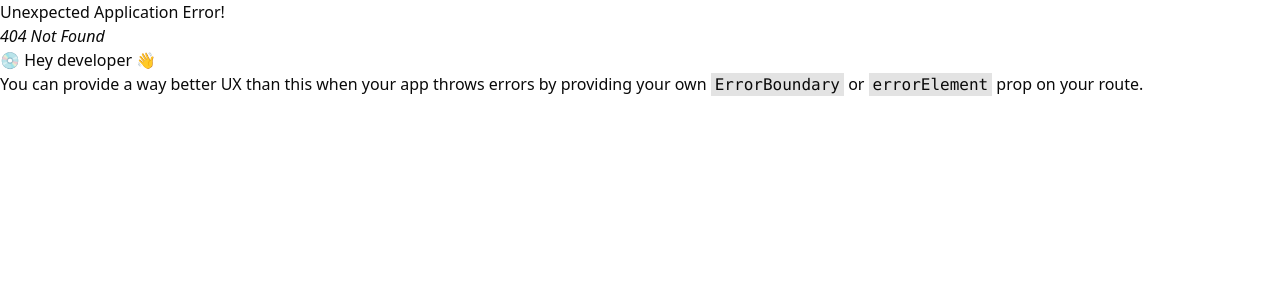
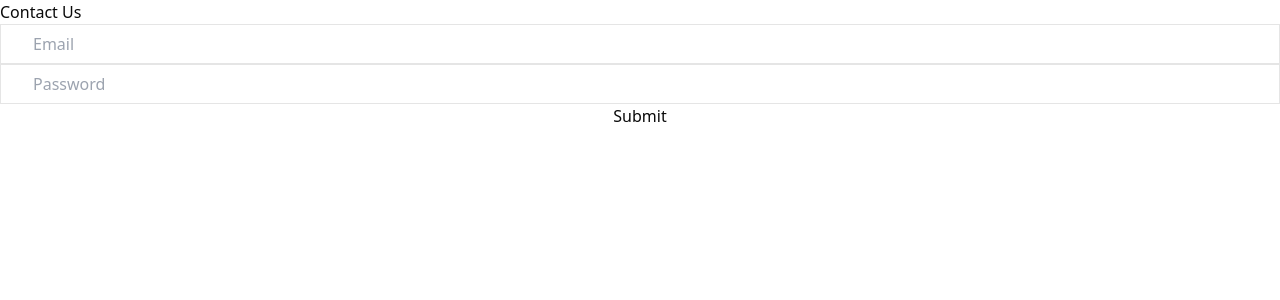
Before and after one commit to Rohan3011/react-node-monorepo, a React (Vite) app in the folder client/: page /contact in a window 1280 px wide. Before the commit this address had no page. Shown: the top 300 px of the page. Built offline with nearby package versions, Linux system fonts and the light colour scheme.

Commit message:
Added Form

```diff
--- a/client/package.json
+++ b/client/package.json
@@ -10,6 +10,8 @@
     "preview": "vite preview"
   },
   "dependencies": {
+    "@hookform/resolvers": "^3.3.4",
+    "@radix-ui/react-label": "^2.0.2",
     "@radix-ui/react-slot": "^1.0.2",
     "@tanstack/react-query": "^5.13.4",
     "axios": "^1.6.2",
@@ -18,10 +20,12 @@
     "lucide-react": "^0.316.0",
     "react": "^18.2.0",
     "react-dom": "^18.2.0",
+    "react-hook-form": "^7.50.1",
     "react-router-dom": "^6.20.1",
     "recoil": "^0.7.7",
     "tailwind-merge": "^2.2.1",
-    "tailwindcss-animate": "^1.0.7"
+    "tailwindcss-animate": "^1.0.7",
+    "zod": "^3.22.4"
   },
   "devDependencies": {
     "@types/react": "^18.2.37",
--- /dev/null
+++ b/client/src/components/ui/form.tsx
@@ -0,0 +1,176 @@
+import * as React from "react"
+import * as LabelPrimitive from "@radix-ui/react-label"
+import { Slot } from "@radix-ui/react-slot"
+import {
+  Controller,
+  ControllerProps,
+  FieldPath,
+  FieldValues,
+  FormProvider,
+  useFormContext,
+} from "react-hook-form"
+
+import { cn } from "@/lib/utils"
+import { Label } from "@/components/ui/label"
+
+const Form = FormProvider
+
+type FormFieldContextValue<
+  TFieldValues extends FieldValues = FieldValues,
+  TName extends FieldPath<TFieldValues> = FieldPath<TFieldValues>
+> = {
+  name: TName
+}
+
+const FormFieldContext = React.createContext<FormFieldContextValue>(
+  {} as FormFieldContextValue
+)
+
+const FormField = <
+  TFieldValues extends FieldValues = FieldValues,
+  TName extends FieldPath<TFieldValues> = FieldPath<TFieldValues>
+>({
+  ...props
+}: ControllerProps<TFieldValues, TName>) => {
+  return (
+    <FormFieldContext.Provider value={{ name: props.name }}>
+      <Controller {...props} />
+    </FormFieldContext.Provider>
+  )
+}
+
+const useFormField = () => {
+  const fieldContext = React.useContext(FormFieldContext)
+  const itemContext = React.useContext(FormItemContext)
+  const { getFieldState, formState } = useFormContext()
+
+  const fieldState = getFieldState(fieldContext.name, formState)
+
+  if (!fieldContext) {
+    throw new Error("useFormField should be used within <FormField>")
+  }
+
+  const { id } = itemContext
+
+  return {
+    id,
+    name: fieldContext.name,
+    formItemId: `${id}-form-item`,
+    formDescriptionId: `${id}-form-item-description`,
+    formMessageId: `${id}-form-item-message`,
+    ...fieldState,
+  }
+}
+
+type FormItemContextValue = {
+  id: string
+}
+
+const FormItemContext = React.createContext<FormItemContextValue>(
+  {} as FormItemContextValue
+)
+
+const FormItem = React.forwardRef<
+  HTMLDivElement,
+  React.HTMLAttributes<HTMLDivElement>
+>(({ className, ...props }, ref) => {
+  const id = React.useId()
+
+  return (
+    <FormItemContext.Provider value={{ id }}>
+      <div ref={ref} className={cn("space-y-2", className)} {...props} />
+    </FormItemContext.Provider>
+  )
+})
+FormItem.displayName = "FormItem"
+
+const FormLabel = React.forwardRef<
+  React.ElementRef<typeof LabelPrimitive.Root>,
+  React.ComponentPropsWithoutRef<typeof LabelPrimitive.Root>
+>(({ className, ...props }, ref) => {
+  const { error, formItemId } = useFormField()
+
+  return (
+    <Label
+      ref={ref}
+      className={cn(error && "text-destructive", className)}
+      htmlFor={formItemId}
+      {...props}
+    />
+  )
+})
+FormLabel.displayName = "FormLabel"
+
+const FormControl = React.forwardRef<
+  React.ElementRef<typeof Slot>,
+  React.ComponentPropsWithoutRef<typeof Slot>
+>(({ ...props }, ref) => {
+  const { error, formItemId, formDescriptionId, formMessageId } = useFormField()
+
+  return (
+    <Slot
+      ref={ref}
+      id={formItemId}
+      aria-describedby={
+        !error
+          ? `${formDescriptionId}`
+          : `${formDescriptionId} ${formMessageId}`
+      }
+      aria-invalid={!!error}
+      {...props}
+    />
+  )
+})
+FormControl.displayName = "FormControl"
+
+const FormDescription = React.forwardRef<
+  HTMLParagraphElement,
+  React.HTMLAttributes<HTMLParagraphElement>
+>(({ className, ...props }, ref) => {
+  const { formDescriptionId } = useFormField()
+
+  return (
+    <p
+      ref={ref}
+      id={formDescriptionId}
+      className={cn("text-sm text-muted-foreground", className)}
+      {...props}
+    />
+  )
+})
+FormDescription.displayName = "FormDescription"
+
+const FormMessage = React.forwardRef<
+  HTMLParagraphElement,
+  React.HTMLAttributes<HTMLParagraphElement>
+>(({ className, children, ...props }, ref) => {
+  const { error, formMessageId } = useFormField()
+  const body = error ? String(error?.message) : children
+
+  if (!body) {
+    return null
+  }
+
+  return (
+    <p
+      ref={ref}
+      id={formMessageId}
+      className={cn("text-sm font-medium text-destructive", className)}
+      {...props}
+    >
+      {body}
+    </p>
+  )
+})
+FormMessage.displayName = "FormMessage"
+
+export {
+  useFormField,
+  Form,
+  FormItem,
+  FormLabel,
+  FormControl,
+  FormDescription,
+  FormMessage,
+  FormField,
+}
--- /dev/null
+++ b/client/src/components/ui/label.tsx
@@ -0,0 +1,24 @@
+import * as React from "react"
+import * as LabelPrimitive from "@radix-ui/react-label"
+import { cva, type VariantProps } from "class-variance-authority"
+
+import { cn } from "@/lib/utils"
+
+const labelVariants = cva(
+  "text-sm font-medium leading-none peer-disabled:cursor-not-allowed peer-disabled:opacity-70"
+)
+
+const Label = React.forwardRef<
+  React.ElementRef<typeof LabelPrimitive.Root>,
+  React.ComponentPropsWithoutRef<typeof LabelPrimitive.Root> &
+    VariantProps<typeof labelVariants>
+>(({ className, ...props }, ref) => (
+  <LabelPrimitive.Root
+    ref={ref}
+    className={cn(labelVariants(), className)}
+    {...props}
+  />
+))
+Label.displayName = LabelPrimitive.Root.displayName
+
+export { Label }
--- /dev/null
+++ b/client/src/pages/contact.tsx
@@ -0,0 +1,70 @@
+import { cn } from "@/lib/utils";
+import { FormFields, contactFormSchema } from "@/schemas/contact";
+import { zodResolver } from "@hookform/resolvers/zod";
+import { Controller, SubmitHandler, useForm } from "react-hook-form";
+
+const ContactPage = () => {
+  const {
+    handleSubmit,
+    control,
+    formState: { errors },
+  } = useForm<FormFields>({
+    resolver: zodResolver(contactFormSchema),
+  });
+
+  const onSubmit: SubmitHandler<FormFields> = (data) => {
+    console.log(data);
+  };
+
+  return (
+    <div>
+      <h1>Contact Us</h1>
+
+      <form className="flex flex-col" onSubmit={handleSubmit(onSubmit)}>
+        <Controller
+          control={control}
+          name="email"
+          render={({ field }) => (
+            <InputField
+              type="text"
+              placeholder="Email"
+              onChange={field.onChange}
+              onBlur={field.onBlur}
+            />
+          )}
+        />
+
+        {errors.email && <span>{errors.email.message}</span>}
+
+        <Controller
+          control={control}
+          name="password"
+          render={({ field }) => (
+            <InputField
+              type="password"
+              placeholder="Password"
+              onChange={field.onChange}
+              onBlur={field.onBlur}
+            />
+          )}
+        />
+
+        {errors.password && <span>{errors.password.message}</span>}
+        <button type="submit">Submit</button>
+      </form>
+    </div>
+  );
+};
+
+export default ContactPage;
+
+type InputFieldProps = React.ComponentPropsWithoutRef<"input">;
+
+const InputField = (props: InputFieldProps) => {
+  return (
+    <input
+      {...props}
+      className={cn("px-8 h-10 border focus:outline-blue-300", props.className)}
+    />
+  );
+};
--- a/client/src/pages/home.tsx
+++ b/client/src/pages/home.tsx
@@ -1,7 +1,6 @@
-import React, { useEffect } from "react";
+import React from "react";
 import { useRecoilState, useRecoilValue } from "recoil";
 import { counterState, squaredState } from "@/atoms/example";
-import axios from "@/lib/axios";
 import { Button } from "@/components/ui/button";
 
 const HomePage: React.FC = () => {
--- a/client/src/pages/index.tsx
+++ b/client/src/pages/index.tsx
@@ -1,11 +1,16 @@
 import { createBrowserRouter } from "react-router-dom";
 import HomePage from "./home";
+import ContactPage from "./contact";
 
 const pages = createBrowserRouter([
   {
     path: "/",
     element: <HomePage />,
   },
+  {
+    path: "/contact",
+    element: <ContactPage />,
+  },
 ]);
 
 export default pages;
--- /dev/null
+++ b/client/src/schemas/contact.ts
@@ -0,0 +1,8 @@
+import { z } from "zod";
+
+export const contactFormSchema = z.object({
+  email: z.string().email(),
+  password: z.string().min(2).max(8),
+});
+
+export type FormFields = z.infer<typeof contactFormSchema>;
```
Also changed, not shown: 1 other file (tests, documents, lock files or other folders).
